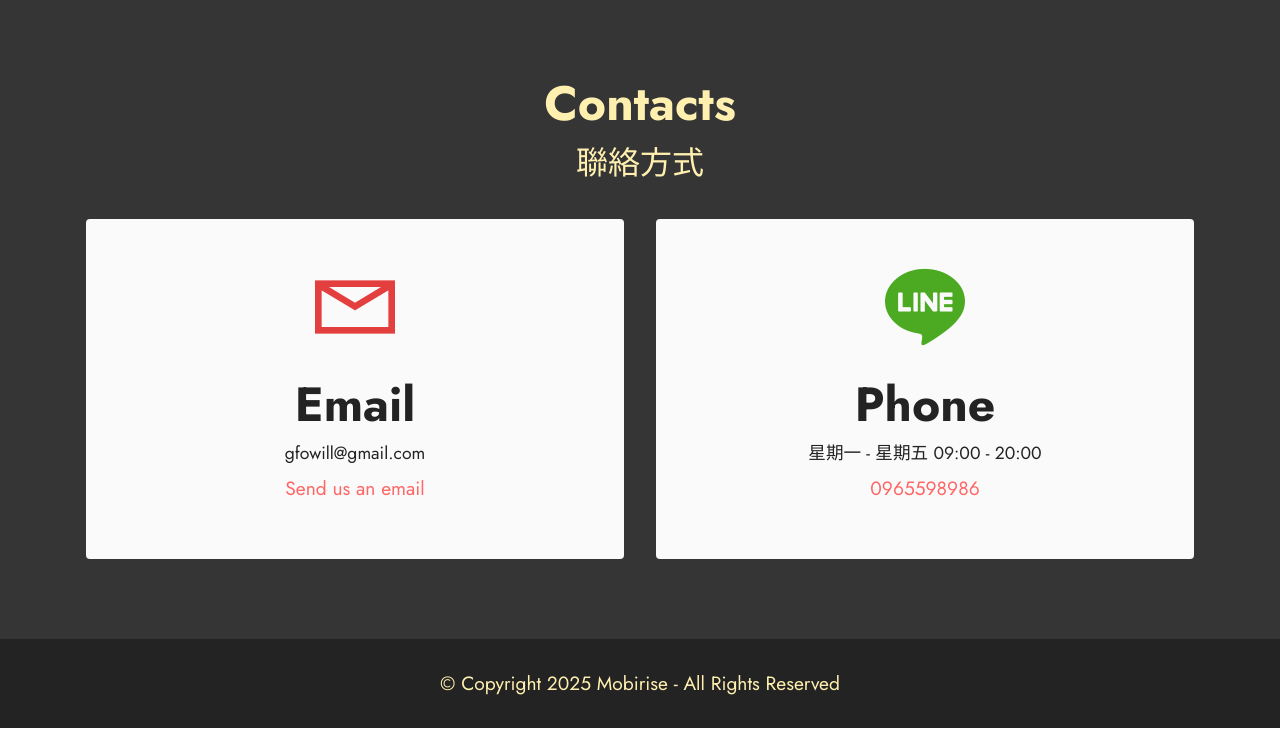
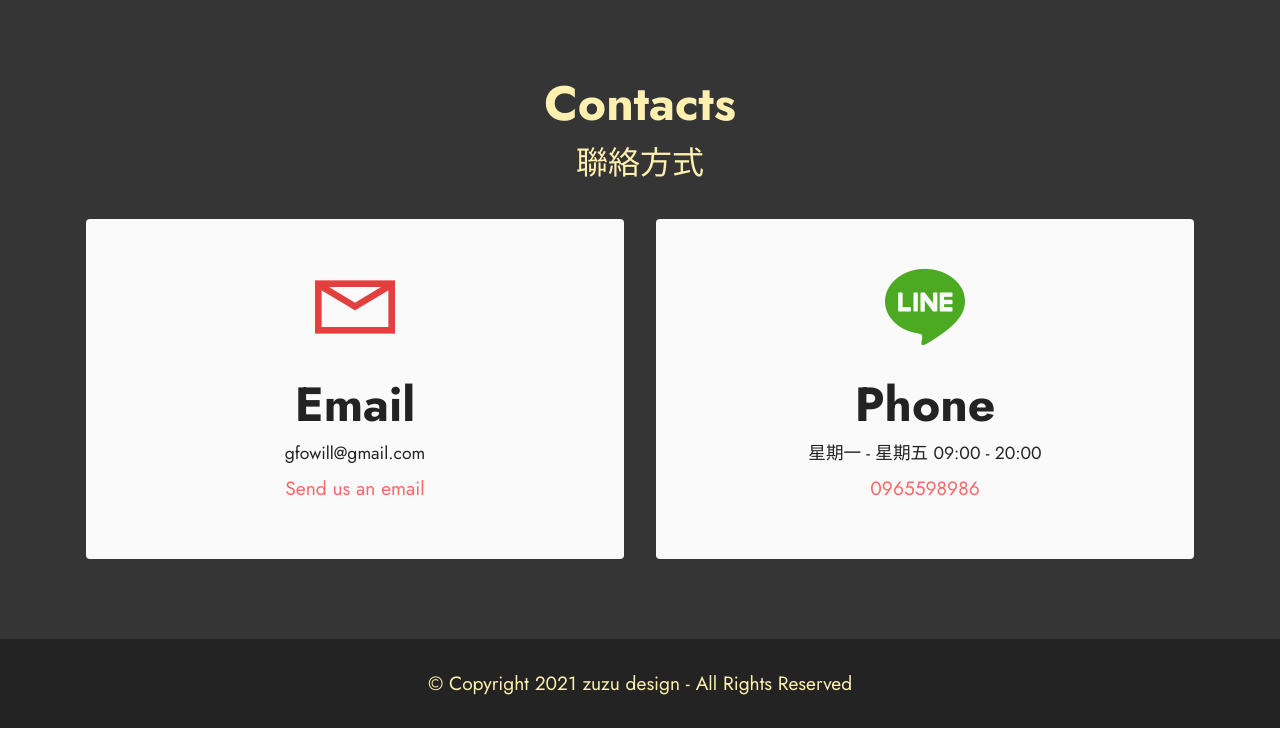
Before and after one commit to WzuzuW/RESUME01, a plain HTML site: page index.html in a window 1280 px wide. Shown: the part 4651-5380 px from the top of the page. Drawn offline with Linux system fonts and the light colour scheme; files whose address does not match are found by name.

Commit message:
Update index.html

```diff
--- a/index.html
+++ b/index.html
@@ -458,7 +458,7 @@
         <div class="media-container-row align-center mbr-white">
             <div class="col-12">
                 <p class="mbr-text mb-0 mbr-fonts-style display-7">
-                    © Copyright 2025 Mobirise - All Rights Reserved
+                    © Copyright 2021 zuzu design - All Rights Reserved
                 </p>
             </div>
         </div>
```
